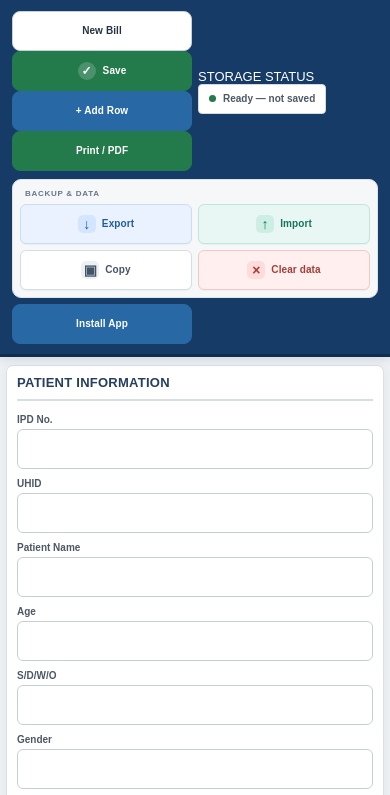
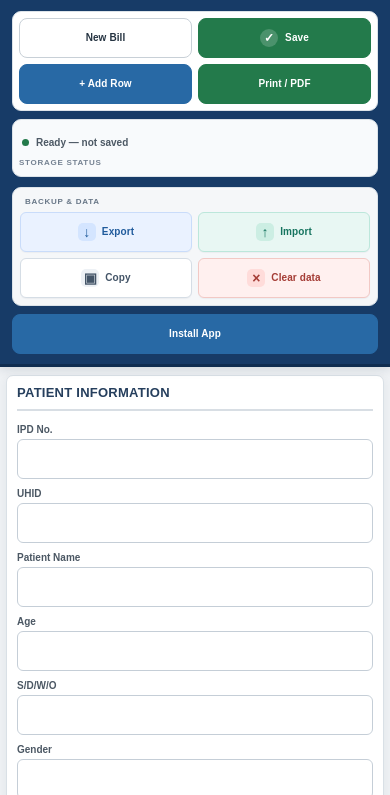
Before and after one commit to shreebalaji767/AYUSHMAN-BILLING, a plain HTML site: page index.html in a window 390 px wide. Shown: the part 43-838 px from the top of the page. Drawn offline with Linux system fonts and the light colour scheme.

Commit message:
Style grouped billing toolbar responsively

```diff
--- a/static/css/style.css
+++ b/static/css/style.css
@@ -1969,3 +1969,74 @@ body{background:#f3f5f7}
 @media (prefers-reduced-motion: reduce) {
     .btn, .delete-row, #saveBillBtn .save-toggle-icon { transition:none; animation:none!important; }
 }
+
+
+/* Organized top toolbar: bill actions, storage status, and backup tools */
+.topbar-actions {
+    display: flex;
+    align-items: stretch;
+    justify-content: flex-end;
+    gap: 10px;
+    flex-wrap: wrap;
+}
+.bill-action-group,
+.status-group {
+    display: flex;
+    align-items: center;
+    gap: 6px;
+    padding: 6px;
+    border: 1px solid #dce3e9;
+    border-radius: 9px;
+    background: #fff;
+}
+.bill-action-group { flex: 0 1 auto; }
+.status-group {
+    flex-direction: column;
+    align-items: flex-start;
+    justify-content: center;
+    min-width: 150px;
+    gap: 4px;
+    background: #f8fafc;
+}
+.status-group-label {
+    color: #758292;
+    font-size: 8px;
+    font-weight: 800;
+    letter-spacing: .09em;
+    line-height: 1;
+}
+.status-group .storage-status {
+    max-width: 100%;
+    min-height: 25px;
+    padding: 0 3px;
+    border: 0;
+    background: transparent;
+    font-size: 10px;
+}
+.topbar-actions > .data-tools { margin-left: 0; }
+@media (max-width: 1100px) {
+    .topbar-actions { justify-content: flex-start; }
+    .bill-action-group { flex-wrap: wrap; }
+}
+@media (max-width: 760px) {
+    .topbar-actions {
+        display: grid;
+        grid-template-columns: minmax(0, 1fr) minmax(130px, .7fr);
+        align-items: stretch;
+        gap: 8px;
+    }
+    .bill-action-group {
+        display: grid;
+        grid-template-columns: repeat(2, minmax(0, 1fr));
+        align-content: start;
+    }
+    .bill-action-group .btn { width: 100%; min-width: 0; }
+    .status-group { min-width: 0; width: 100%; }
+    .status-group .storage-status { white-space: normal; }
+    .topbar-actions > .data-tools { grid-column: 1 / -1; }
+}
+@media (max-width: 420px) {
+    .topbar-actions { grid-template-columns: 1fr; }
+    .bill-action-group { grid-template-columns: repeat(2, minmax(0, 1fr)); }
+    .status-group { min-height: 58px; }
+}
```
